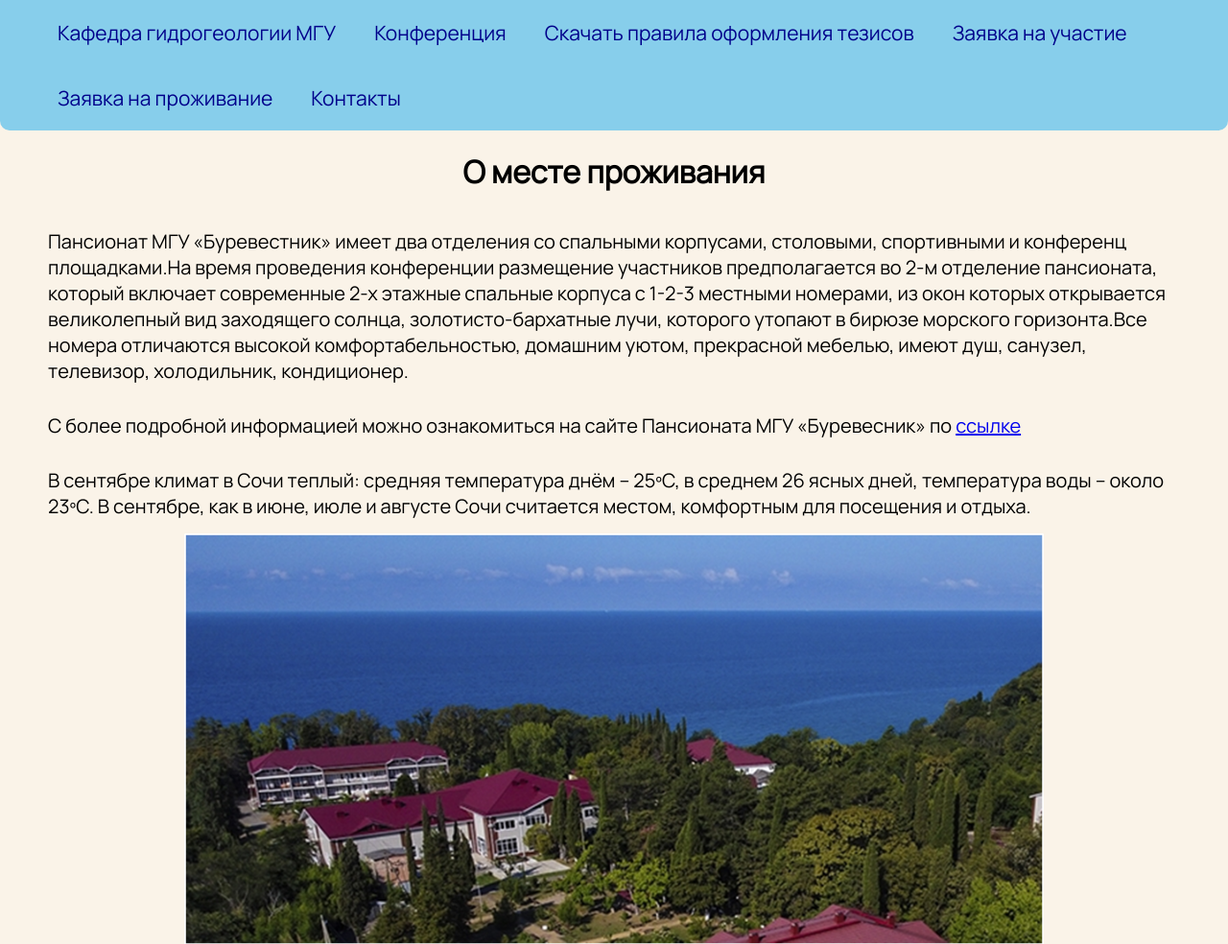
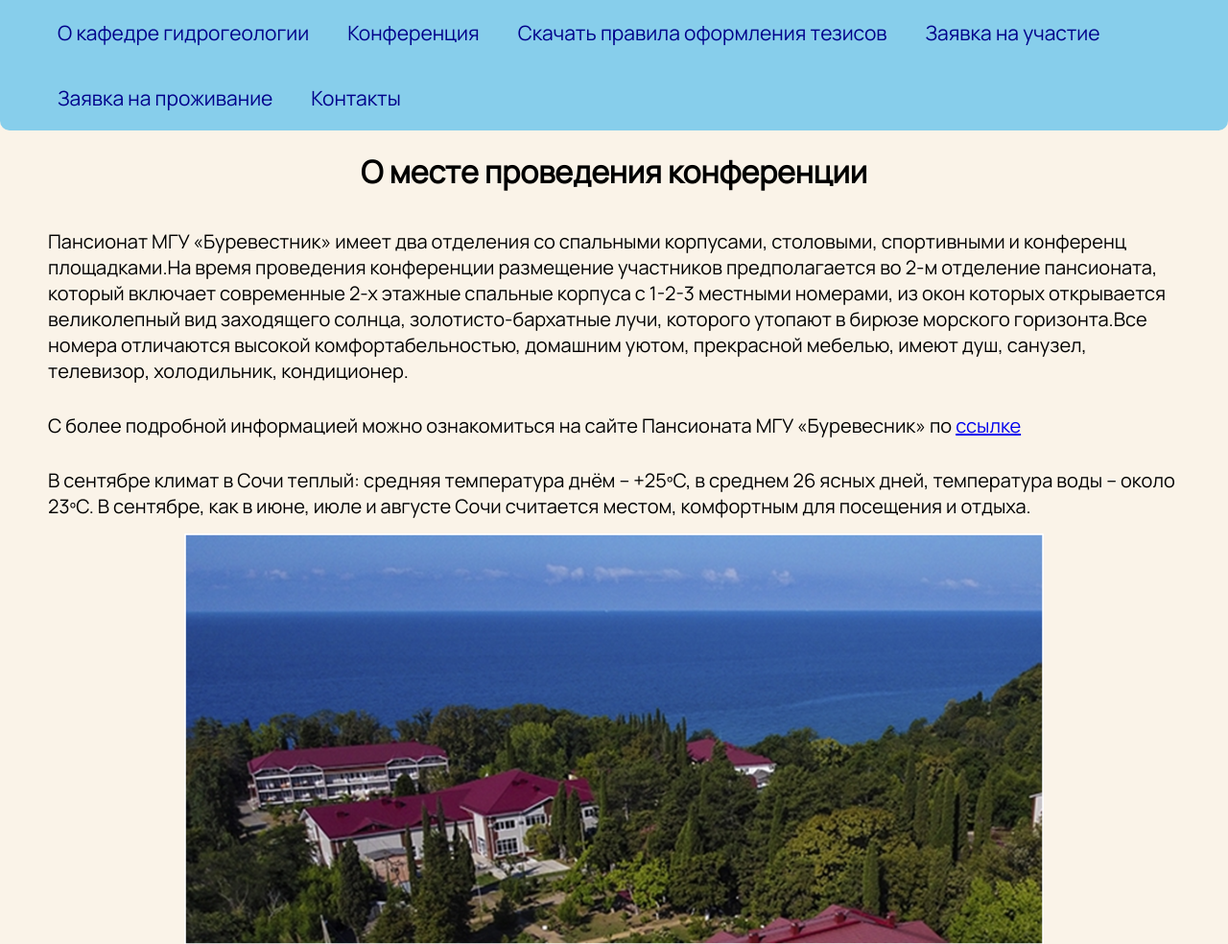
Before and after one commit to Inlupa/hydrogeology75, a Django app: page /accommodation in a window 1280 px wide. Shown: the top 984 px of the page at 96% size. Run offline with Django 4.2, Linux system fonts and the light colour scheme.

Commit message:
еще немного изменений

```diff
--- a/hydro/templates/base.html
+++ b/hydro/templates/base.html
@@ -21,7 +21,7 @@
 <!--
         <li class="navitem flex flex-center"><a href="/"> <img src="{% static 'img/burevestnic_1.png' %}" width="100" height="50" alt="Картинка"/> </li></a>
 -->
-        <a href="/faculty"><li class="manrope navitem flex flex-center"> Кафедра гидрогеологии МГУ </li></a>
+        <a href="/faculty"><li class="manrope navitem flex flex-center"> О кафедре гидрогеологии </li></a>
         <a href="/about_conference"><li class="navitem manrope flex flex-center"> Конференция </li></a>
         <a href="/download"><li class="navitem manrope flex flex-center"> Скачать правила оформления тезисов </li></a>
         <a href="/registration"><li class="navitem manrope flex flex-center">  Заявка на участие </li></a>
--- a/hydro/templates/registration/accommodation.html
+++ b/hydro/templates/registration/accommodation.html
@@ -2,11 +2,11 @@
 {% block title %} Проживание {% endblock %}
 {% block content %}
 {% load static %}
-<h1 class="manrope flex flex-horizontal-center" style="padding:0 10px"> О месте проживания </h1>
+<h1 class="manrope flex flex-horizontal-center" style="padding:0 10px"> О месте проведения конференции </h1>
 <div class="tabs_container manrope">
     <p> Пансионат МГУ «Буревестник» имеет два отделения со спальными корпусами, столовыми, спортивными и конференц площадками.На время проведения конференции размещение участников предполагается во 2-м отделение пансионата, который включает современные 2-х этажные спальные корпуса с 1-2-3 местными номерами, из окон которых открывается великолепный вид заходящего солнца, золотисто-бархатные лучи, которого утопают в бирюзе морского горизонта.Все номера отличаются высокой комфортабельностью, домашним уютом, прекрасной мебелью, имеют душ, санузел, телевизор, холодильник, кондиционер.</p>
     <p> С более подробной информацией можно ознакомиться на сайте Пансионата МГУ «Буревесник» по <a href="http://burevestnik.info"> ссылке </a></p>
-    <p> В сентябре климат в Сочи теплый: средняя температура днём – 25ºС, в среднем 26 ясных дней, температура воды – около 23ºС. В сентябре, как в июне, июле и августе Сочи cчитается местом, комфортным для посещения и отдыха.</p>
+    <p> В сентябре климат в Сочи теплый: средняя температура днём – +25ºС, в среднем 26 ясных дней, температура воды – около 23ºС. В сентябре, как в июне, июле и августе Сочи cчитается местом, комфортным для посещения и отдыха.</p>
 
 </div>
 
```
Also changed, not shown: hydro/templates/mainpage/about_conference.html (+7 -6 lines).
